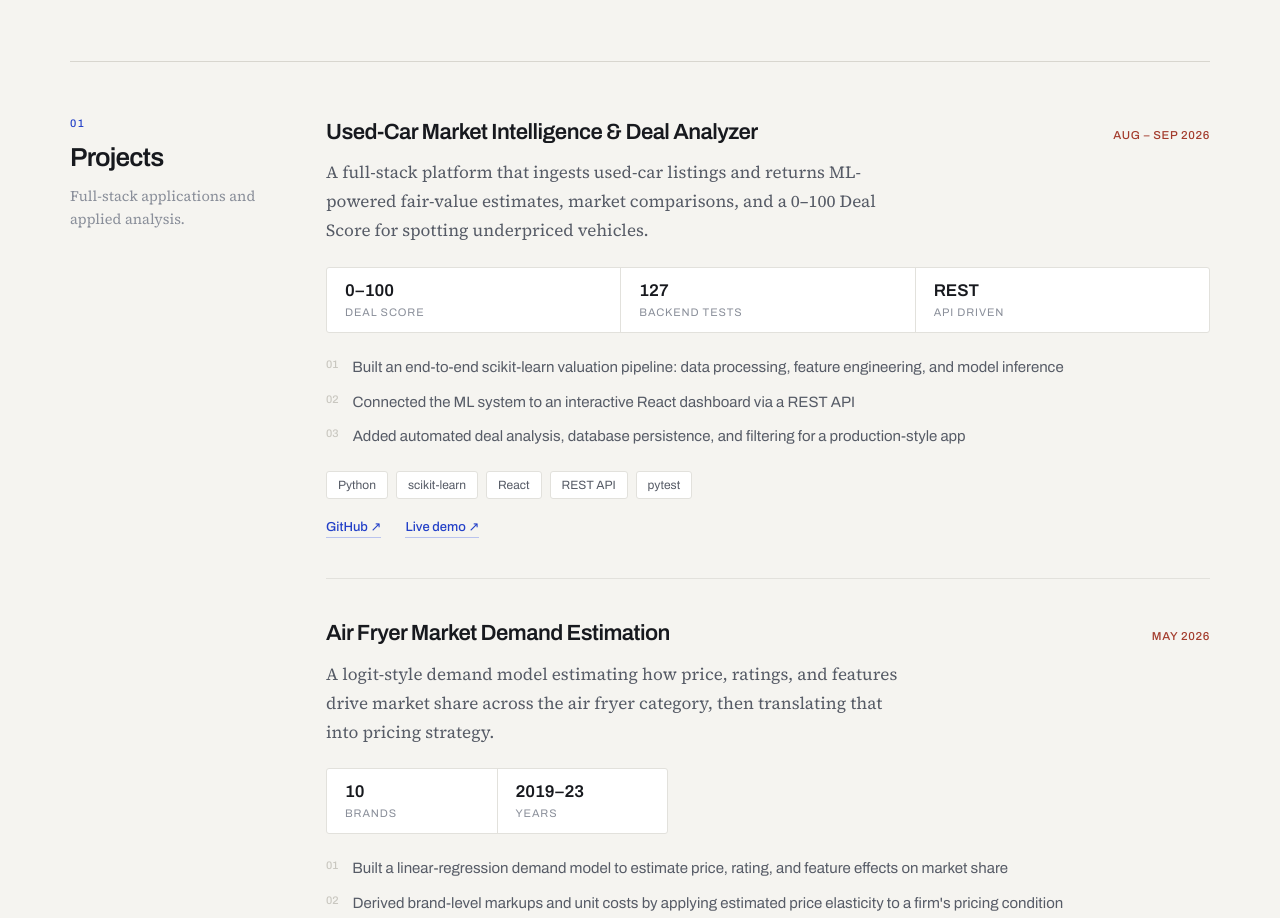
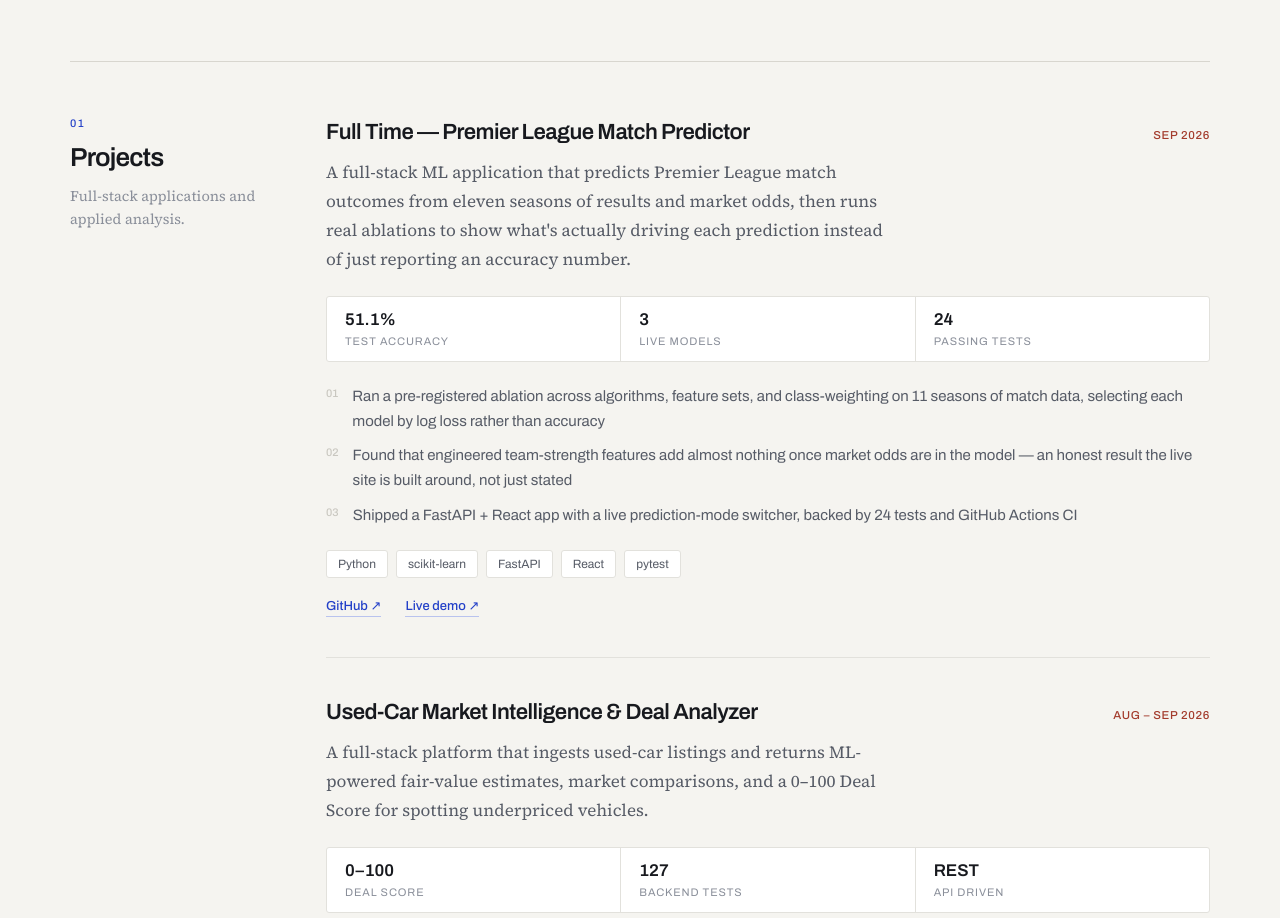
Before and after one commit to EfremE24/EfremE24.github.io, a plain HTML site: page index.html in a window 1280 px wide. Shown: the part 870-1788 px from the top of the page. Drawn offline with Linux system fonts and the light colour scheme.

Commit message:
Add Full Time project, update resume
New Premier League match predictor project card added to the top of
Projects (most recent work), matching the existing card format. Resume
updated to include it and drop the Weather API Chatbot entry.

Co-Authored-By: Claude Sonnet 5 <noreply@anthropic.com>

```diff
--- a/index.html
+++ b/index.html
@@ -42,6 +42,8 @@
   .hv10:hover{border-color:#2340C8;}
   .hv11:hover{border-color:#2340C8;}
   .hv12:hover{border-color:#2340C8;}
+  .hv17:hover{border-color:#2340C8;}
+  .hv18:hover{border-color:#2340C8;}
   .hv13:hover{padding-left:8px;color:#fff;}
   .hv14:hover{padding-left:8px;color:#fff;}
   .hv15:hover{padding-left:8px;color:#fff;}
@@ -118,6 +120,35 @@
         <p style="font:400 14.5px/1.6 'Source Serif 4',serif;color:#8A8F9A;margin:0;text-wrap:pretty;">Full-stack applications and applied analysis.</p>
       </div>
       <div>
+        <div data-reveal="" style="padding-bottom:40px;border-bottom:1px solid #E2E1DC;margin-bottom:40px;">
+          <div style="display:flex;justify-content:space-between;align-items:baseline;gap:20px;margin-bottom:12px;flex-wrap:wrap;">
+            <h3 style="font:600 22px/1.3 'Archivo',sans-serif;color:#17191E;margin:0;letter-spacing:-0.025em;">Full Time — Premier League Match Predictor</h3>
+            <span style="font:500 11.5px/1 'Archivo',sans-serif;color:#A33B2C;letter-spacing:0.06em;white-space:nowrap;">SEP 2026</span>
+          </div>
+          <p style="font:400 17px/1.7 'Source Serif 4',serif;color:#565B66;margin:0 0 22px;max-width:64ch;text-wrap:pretty;">A full-stack ML application that predicts Premier League match outcomes from eleven seasons of results and market odds, then runs real ablations to show what's actually driving each prediction instead of just reporting an accuracy number.</p>
+          <div style="display:flex;gap:0;flex-wrap:wrap;border:1px solid #E2E1DC;border-radius:3px;background:#fff;margin-bottom:22px;">
+            <div style="flex:1;min-width:120px;padding:14px 18px;border-right:1px solid #E2E1DC;"><div style="font:600 17px/1 'Archivo',sans-serif;color:#17191E;">51.1%</div><div style="font:400 11px/1 'Archivo',sans-serif;letter-spacing:0.08em;text-transform:uppercase;color:#8A8F9A;margin-top:8px;">Test accuracy</div></div>
+            <div style="flex:1;min-width:120px;padding:14px 18px;border-right:1px solid #E2E1DC;"><div style="font:600 17px/1 'Archivo',sans-serif;color:#17191E;">3</div><div style="font:400 11px/1 'Archivo',sans-serif;letter-spacing:0.08em;text-transform:uppercase;color:#8A8F9A;margin-top:8px;">Live models</div></div>
+            <div style="flex:1;min-width:120px;padding:14px 18px;"><div style="font:600 17px/1 'Archivo',sans-serif;color:#17191E;">24</div><div style="font:400 11px/1 'Archivo',sans-serif;letter-spacing:0.08em;text-transform:uppercase;color:#8A8F9A;margin-top:8px;">Passing tests</div></div>
+          </div>
+          <div style="display:flex;flex-direction:column;gap:10px;margin-bottom:22px;">
+            <div style="display:flex;gap:14px;align-items:flex-start;"><span style="font:500 11px/1.7 'Archivo',sans-serif;color:#C9C7C0;flex-shrink:0;">01</span><span style="font:400 15px/1.65 'Archivo',sans-serif;color:#565B66;">Ran a pre-registered ablation across algorithms, feature sets, and class-weighting on 11 seasons of match data, selecting each model by log loss rather than accuracy</span></div>
+            <div style="display:flex;gap:14px;align-items:flex-start;"><span style="font:500 11px/1.7 'Archivo',sans-serif;color:#C9C7C0;flex-shrink:0;">02</span><span style="font:400 15px/1.65 'Archivo',sans-serif;color:#565B66;">Found that engineered team-strength features add almost nothing once market odds are in the model — an honest result the live site is built around, not just stated</span></div>
+            <div style="display:flex;gap:14px;align-items:flex-start;"><span style="font:500 11px/1.7 'Archivo',sans-serif;color:#C9C7C0;flex-shrink:0;">03</span><span style="font:400 15px/1.65 'Archivo',sans-serif;color:#565B66;">Shipped a FastAPI + React app with a live prediction-mode switcher, backed by 24 tests and GitHub Actions CI</span></div>
+          </div>
+          <div style="display:flex;gap:8px;flex-wrap:wrap;margin-bottom:22px;">
+            <span style="font:400 12px/1 'Archivo',sans-serif;color:#565B66;border:1px solid #E2E1DC;background:#fff;padding:7px 11px;border-radius:3px;">Python</span>
+            <span style="font:400 12px/1 'Archivo',sans-serif;color:#565B66;border:1px solid #E2E1DC;background:#fff;padding:7px 11px;border-radius:3px;">scikit-learn</span>
+            <span style="font:400 12px/1 'Archivo',sans-serif;color:#565B66;border:1px solid #E2E1DC;background:#fff;padding:7px 11px;border-radius:3px;">FastAPI</span>
+            <span style="font:400 12px/1 'Archivo',sans-serif;color:#565B66;border:1px solid #E2E1DC;background:#fff;padding:7px 11px;border-radius:3px;">React</span>
+            <span style="font:400 12px/1 'Archivo',sans-serif;color:#565B66;border:1px solid #E2E1DC;background:#fff;padding:7px 11px;border-radius:3px;">pytest</span>
+          </div>
+          <div style="display:flex;gap:24px;flex-wrap:wrap;font:500 13px/1 'Archivo',sans-serif;">
+            <a href="https://github.com/EfremE24/premier-league-predictor" target="_blank" rel="noopener" class="hv17" style="color:#2340C8;text-decoration:none;border-bottom:1px solid #B9C3EE;padding-bottom:3px;transition:border-color 0.15s;">GitHub ↗</a>
+            <a href="https://premier-league-predictor-six.vercel.app" target="_blank" rel="noopener" class="hv18" style="color:#2340C8;text-decoration:none;border-bottom:1px solid #B9C3EE;padding-bottom:3px;transition:border-color 0.15s;">Live demo ↗</a>
+          </div>
+        </div>
+
         <div data-reveal="" style="padding-bottom:40px;border-bottom:1px solid #E2E1DC;margin-bottom:40px;">
           <div style="display:flex;justify-content:space-between;align-items:baseline;gap:20px;margin-bottom:12px;flex-wrap:wrap;">
             <h3 style="font:600 22px/1.3 'Archivo',sans-serif;color:#17191E;margin:0;letter-spacing:-0.025em;">Used-Car Market Intelligence &amp; Deal Analyzer</h3>
```
Also changed, not shown: 1 other file.
